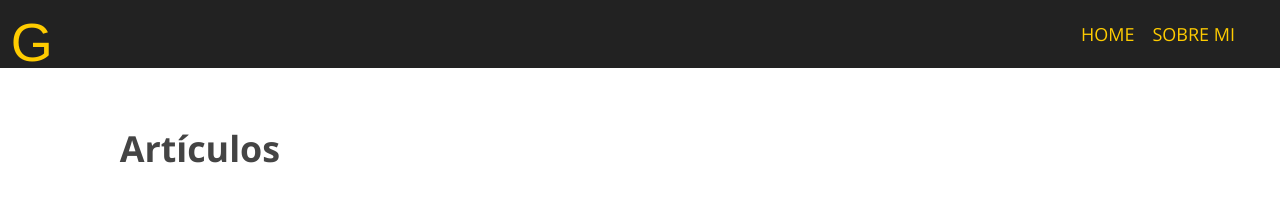
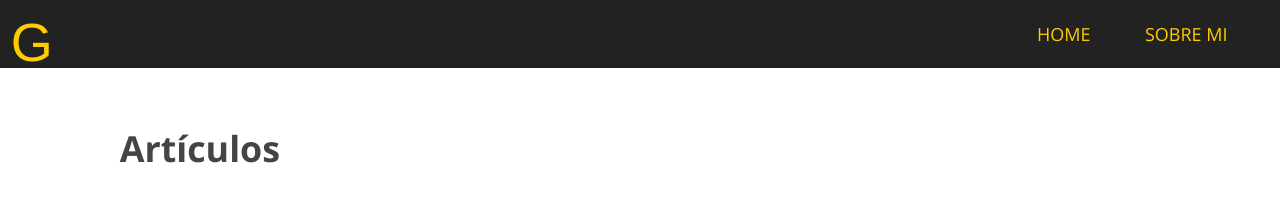
Before and after one commit to GGalizzi/ggalizzi.github.io_old, a Jekyll site: the page built from index.html, in a window 1280 px wide. Shown: the top 218 px of the page. Built offline with Jekyll 4.4.1, drawn with Linux system fonts in a browser that asks for light colours; some web fonts are replaced; Markdown is read by kramdown in place of the engine named in the settings.

Commit message:
Adjusts nav on landscape mode, as well as title of articles.

```diff
--- a/_layouts/default.html
+++ b/_layouts/default.html
@@ -5,7 +5,7 @@
     <meta http-equiv="X-UA-Compatible" content="IE=edge,chrome=1">
     <title>{{ site.name }} | {{ page.title }}</title>
     <meta name="description" content="Guillermo escribe sobre diseño, desarrollo y programación. HTML, CSS, JavaScript, Angular.js, Node.js, C++, Go, Vim.">
-    <meta name="viewport" content="width=device-width">
+    <meta name="viewport" content="width=device-width, initial-scale=1">
 
     <!-- RSS -->
     <link rel="alternate" type="application/rss+xml" title="{{ site.name }}" href="{{ site.url }}/feed.xml">
--- a/css/main.css
+++ b/css/main.css
@@ -346,6 +346,7 @@
 
   .title {
     font-size: 2em;
+    text-align: left;
   }
 }
 
@@ -356,6 +357,10 @@
 
   nav {
     padding-right: 2em;
+  }
+
+  nav li {
+    width: 6em;
   }
 
   h1 {
```
